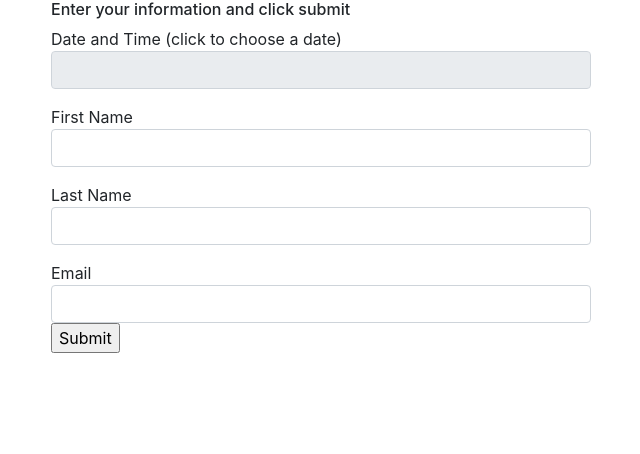
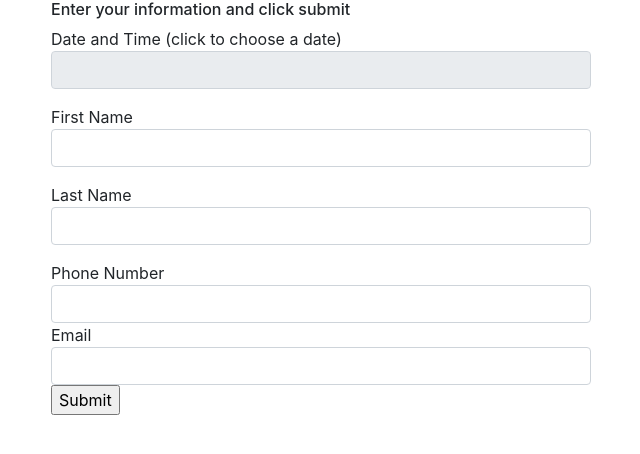
Before and after one commit to jamiediaz/Savvy_Digital_Booking, a Flask app: page / in a window 1280 px wide. Shown: the top 454 px of the page, without its empty margins (34-674 px from the left). Run offline with Flask 2, Linux system fonts and the light colour scheme; some libraries are stand-ins or nearby versions.

```diff
--- a/website/app.py
+++ b/website/app.py
@@ -143,6 +143,7 @@ def DBentry():
     fname = request.args.get('sdmFName')
     lname = request.args.get('sdmLName')
     user_email = request.args.get('sdmEmail')
+    phone_number = request.args.get('sdmPhone')
 
     #concat start_time and start_date into ISO format.
     start_date_time = start_date + "T" + start_time
@@ -160,7 +161,7 @@ def DBentry():
     full_name = fname + ' ' + lname
 
     data = {'summary':[full_name],
-            'description':[user_email],
+            'description':[phone_number],
             'event_begins':[start_date_time],
             'event_ends':[end_date_time],
             'attendees':[user_email]}
@@ -176,7 +177,7 @@ def DBentry():
     #connection.execute("INSERT INTO appt_requests(summary, description, event_begins, event_ends, attendees) VALUES (:full_name, :user_email, :start_date_time,:end_date_time,:user_email)",{"summary": full_name, "description": user_email, "event_begins": start_date_time, "event_ends": end_date_time, "attendees": user_email})
 
 
-    return (f"hello")
+    return (f"Hello {full_name}. This is to confirm your scheduled appointment. You should recieve and email soon.")
     #sdmDate = sdmDate.isoformat()
     # print(sdmDate)
     #print(sdmStartTime)
--- a/website/static/js/app.js
+++ b/website/static/js/app.js
@@ -6,6 +6,7 @@ function myFunction() {
     var sdmFName = document.getElementById("fName").value;
     var sdmLName = document.getElementById("lName").value;
     var sdmEmail = document.getElementById("emailAddress").value
+    var sdmPhone = document.getElementById("phoneNumber").value
 
     //sdmDateTime = sdmDateTime.replaceAll('/', '-')
 
@@ -15,7 +16,7 @@ function myFunction() {
     var sdmDate = moment(sdmDate).format('YYYY-MM-DD');
 
     console.log(sdmDate, sdmLName, sdmFName, sdmEmail, sdmStartTime)
-    window.location = 'https://savvy-booking.herokuapp.com/DBentry?sdmDate=' + sdmDate + '&sdmStartTime=' + sdmStartTime + '&sdmFName=' + sdmFName + '&sdmLName=' + sdmLName + '&sdmEmail=' + sdmEmail;
+    window.location = 'https://savvy-booking.herokuapp.com/DBentry?sdmDate=' + sdmDate + '&sdmStartTime=' + sdmStartTime + '&sdmFName=' + sdmFName + '&sdmLName=' + sdmLName + '&sdmEmail=' + sdmEmail + '&sdmPhone=' + sdmPhone;
 
     // var searchItem = document.getElementById("searchFile").value;
     return;
--- a/website/templates/index.html
+++ b/website/templates/index.html
@@ -41,7 +41,9 @@
                         Last Name<br>
                         <input class="form-control" id="lName" type="text">
                         <p></p>
-                        Email<br>
+                        Phone Number<br>
+                        <input class="form-control" id="phoneNumber" type="text"> Email
+                        <br>
                         <input class="form-control" id="emailAddress" type="text">
                         <input type="button" value="Submit" onclick="myFunction()">
                     </form>
```
